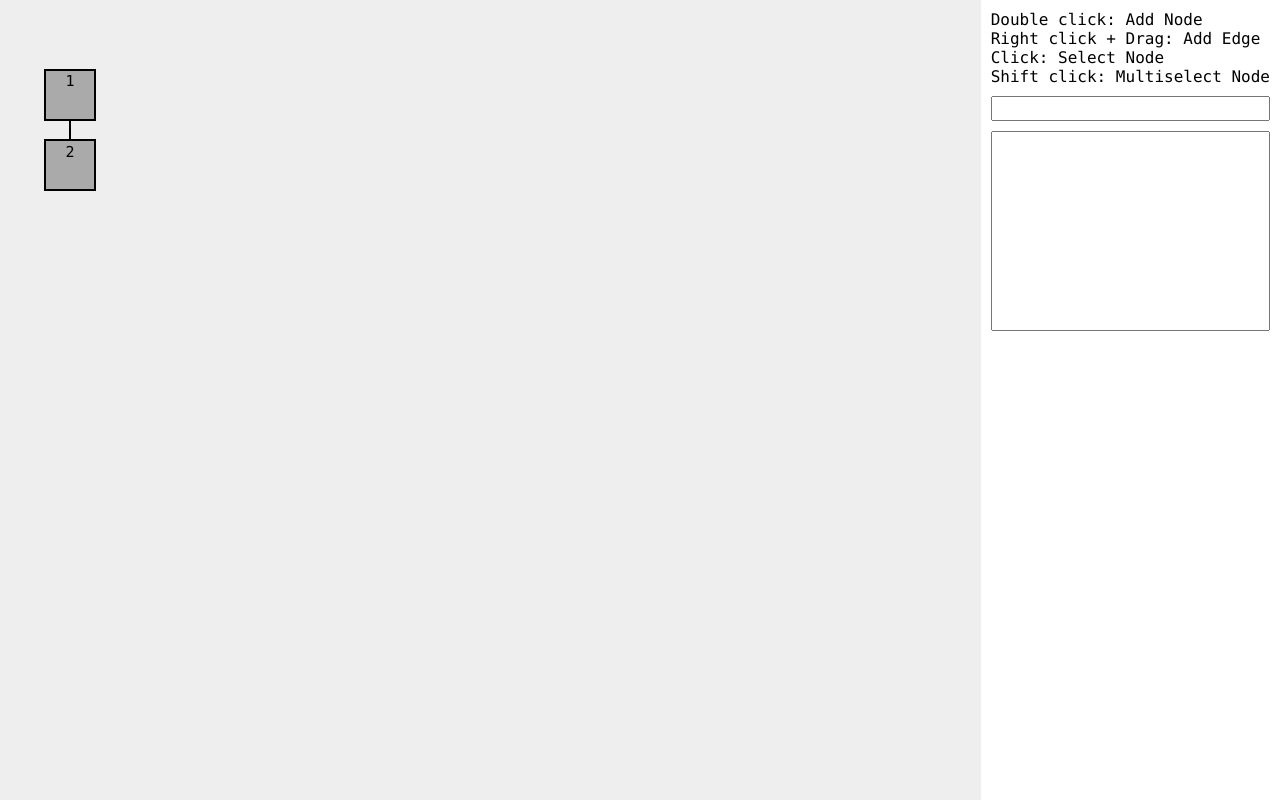
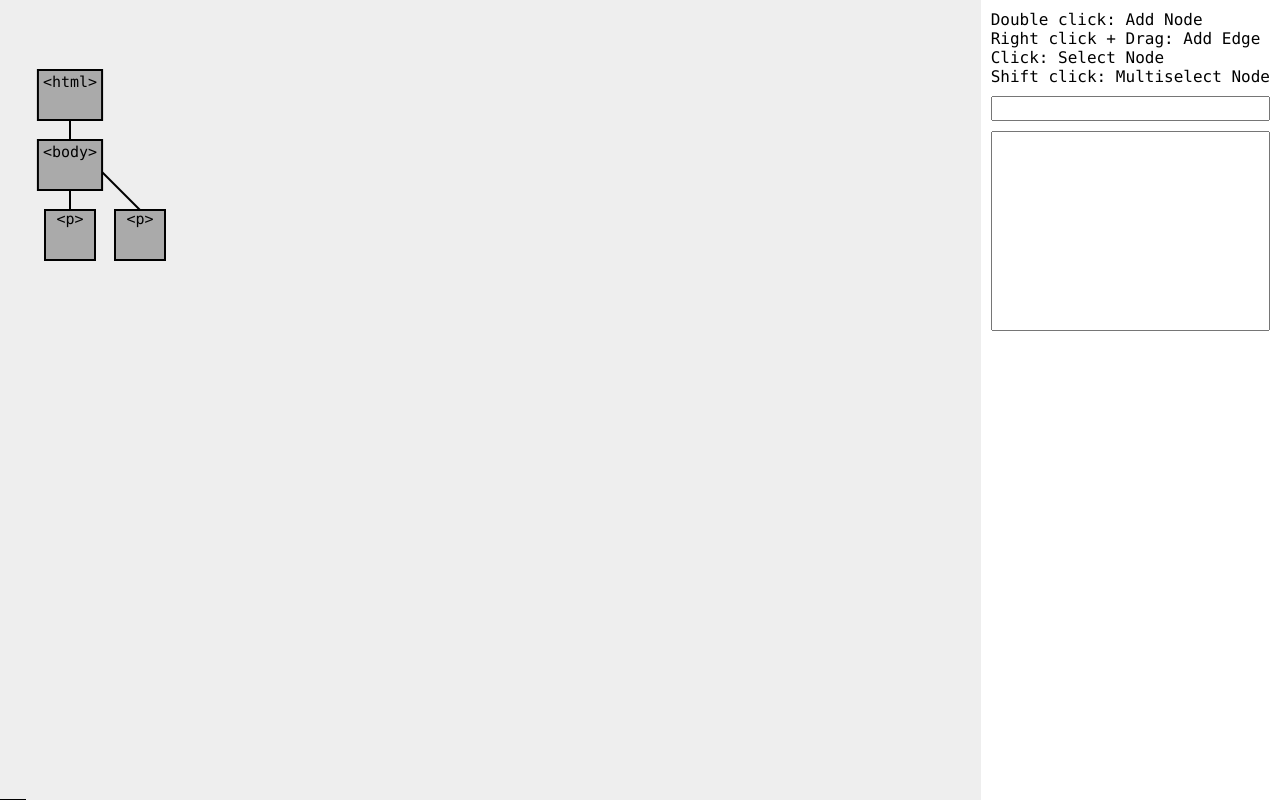
Before and after one commit to shieldgenerator7/ProgramGraph, a website: page index.html in a window 1280 px wide. Drawn offline with Linux system fonts and the light colour scheme.

Commit message:
Allow primitive html parsing

```diff
--- a/index.html
+++ b/index.html
@@ -38,6 +38,7 @@
 <script src="src/PanelControl.js"></script>
 <script src="src/PanelAutoLayout.js"></script>
 <script src="src/HierarchyAutoLayout.js"></script>
+<script src="src/PanelFile.js"></script>
 <script src="src/InputManager.js"></script>
 <script src="src/Panel.js"></script>
 <script src="src/main.js"></script>
--- a/src/Panel.js
+++ b/src/Panel.js
@@ -14,6 +14,7 @@ class Panel{
         this.input = new PanelInput(this);
         this.control = new PanelControl(this);
         this.autoLayout = new PanelAutoLayout(this);
+        this.file = new PanelFile(this);
         //For containing processing and input variables
         this.state = {
             mouseOverNode: undefined,
@@ -38,8 +39,6 @@ class Panel{
         txtTitle.oninput = this.onTitleTextChanged;
         //
         this.syncFromGraph();
-        this.autoLayout.autoLayout();
-        this.display.draw();
     }
 
     //Update the list of nodes and edges from the graph
--- /dev/null
+++ b/src/PanelFile.js
@@ -0,0 +1,55 @@
+"use strict";
+
+class PanelFile{
+    constructor(panel){
+        this.panel = panel;
+        this.fileName = "panelgraph.txt"
+        this.content = undefined;
+    }
+
+    readFile(filename){
+        this.fileName = filename ?? this.fileName;
+        //read file
+        this.content = "<html><body><p></p><p></p></body></html>";
+        this._readContent();
+    }
+
+    writeFile(){
+        this._writeContent();
+        //download content
+    }
+
+    _readContent(){
+        let titleList = this.content.split("<");
+        titleList = titleList
+            .filter(title => title!=undefined && title.length>0)
+            .map(title => "<"+title.trim() );
+        this._readTitleList(titleList);
+    }
+
+    _readTitleList(list){
+        let graph = new Graph();
+        let parentNode = undefined;
+        for (let i = 0; i < list.length; i++){
+            let title = list[i];
+            if (title.startsWith("</")){
+                //end current node
+                parentNode = graph.getNeighborsTo(parentNode)[0];
+            }
+            else{
+                let newNode = new Node();
+                newNode.setTitle(title);
+                graph.addNode(newNode);
+                if (parentNode){
+                    graph.addEdge(parentNode, newNode);
+                }
+                parentNode = newNode;
+            }
+        }
+        this.panel.graph = graph;
+    }
+
+    _writeContent(){
+
+    }
+}
--- a/src/main.js
+++ b/src/main.js
@@ -23,5 +23,9 @@ function initialize(){
     graph.addEdge(node1,node2);
     //Init panel
     currentPanel = new Panel(graph, canvas);
+    currentPanel.file.readFile();
+    currentPanel.syncFromGraph();
+    currentPanel.autoLayout.autoLayout();
+    currentPanel.display.draw();
 }
 initialize();
```
